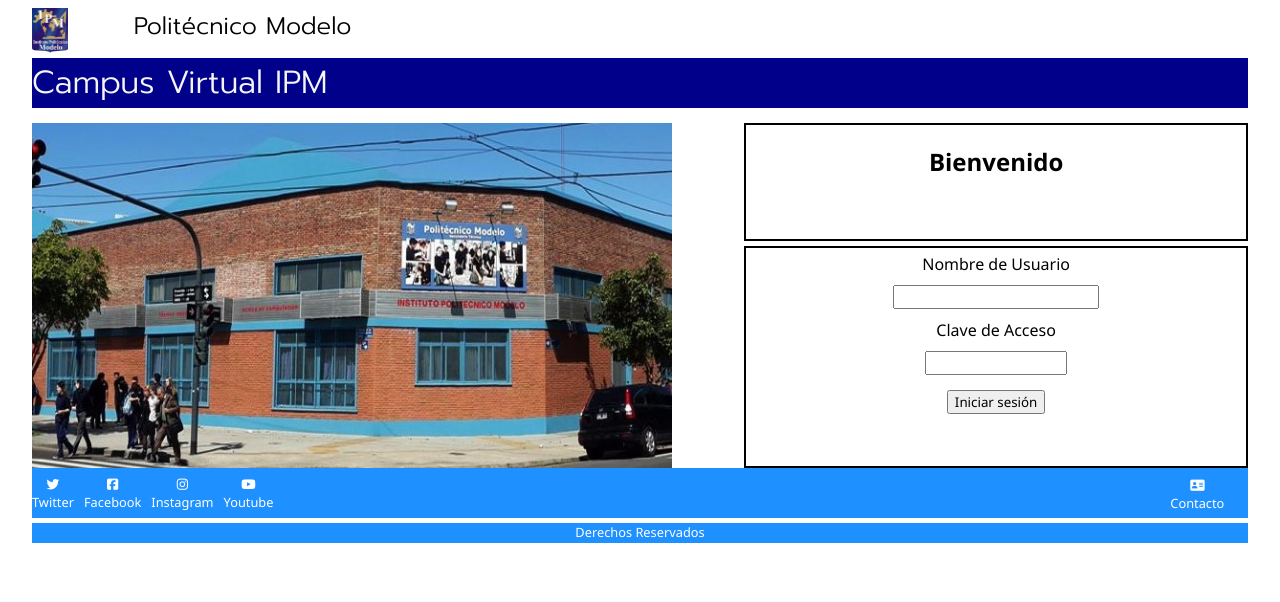
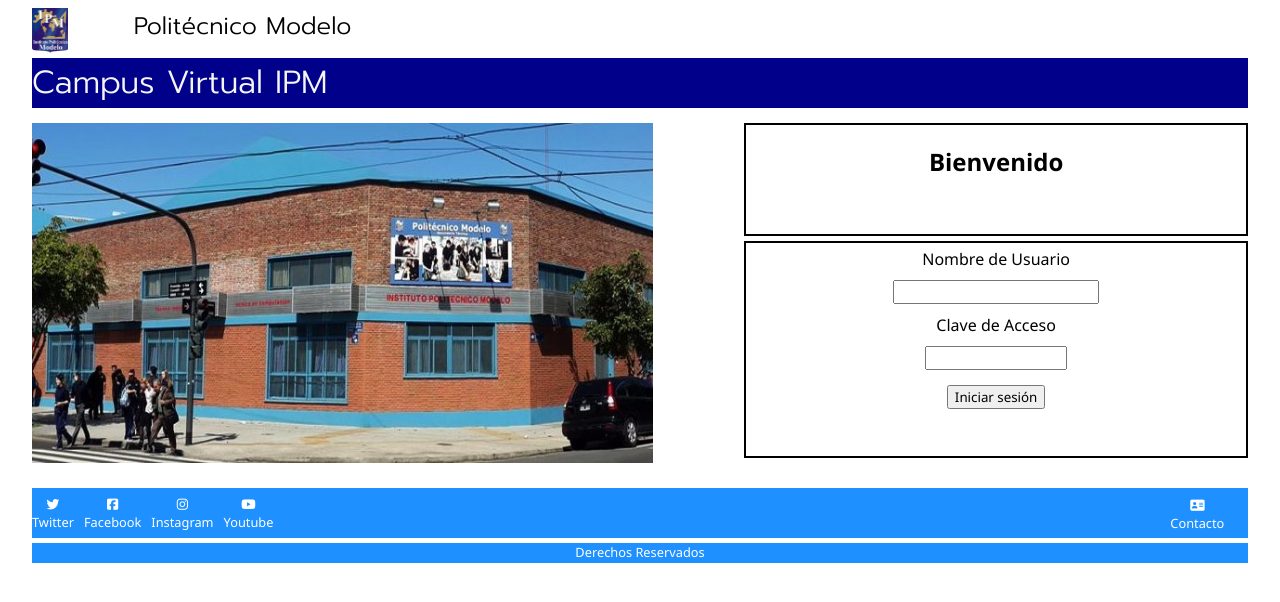
Before and after one commit to diegomartin1968/Campus-Virtual-IPM, a plain HTML site: page index.html in a window 1280 px wide. Drawn offline with Linux system fonts and the light colour scheme; a web font is replaced by a local one.

Commit message:
Release27

```diff
--- a/estilos/index.css
+++ b/estilos/index.css
@@ -66,7 +66,7 @@
 #imagenIPM {
     width: auto;
     max-width: 100%;
-    height: 350px;
+    height: 340px;
 }
 
 .bienvenido {
@@ -111,6 +111,10 @@
 .enviar {
     text-align: center;
     padding: 10px;
+}
+
+.separador {
+    height: 20px;
 }
 
 .footer-grid {
```
